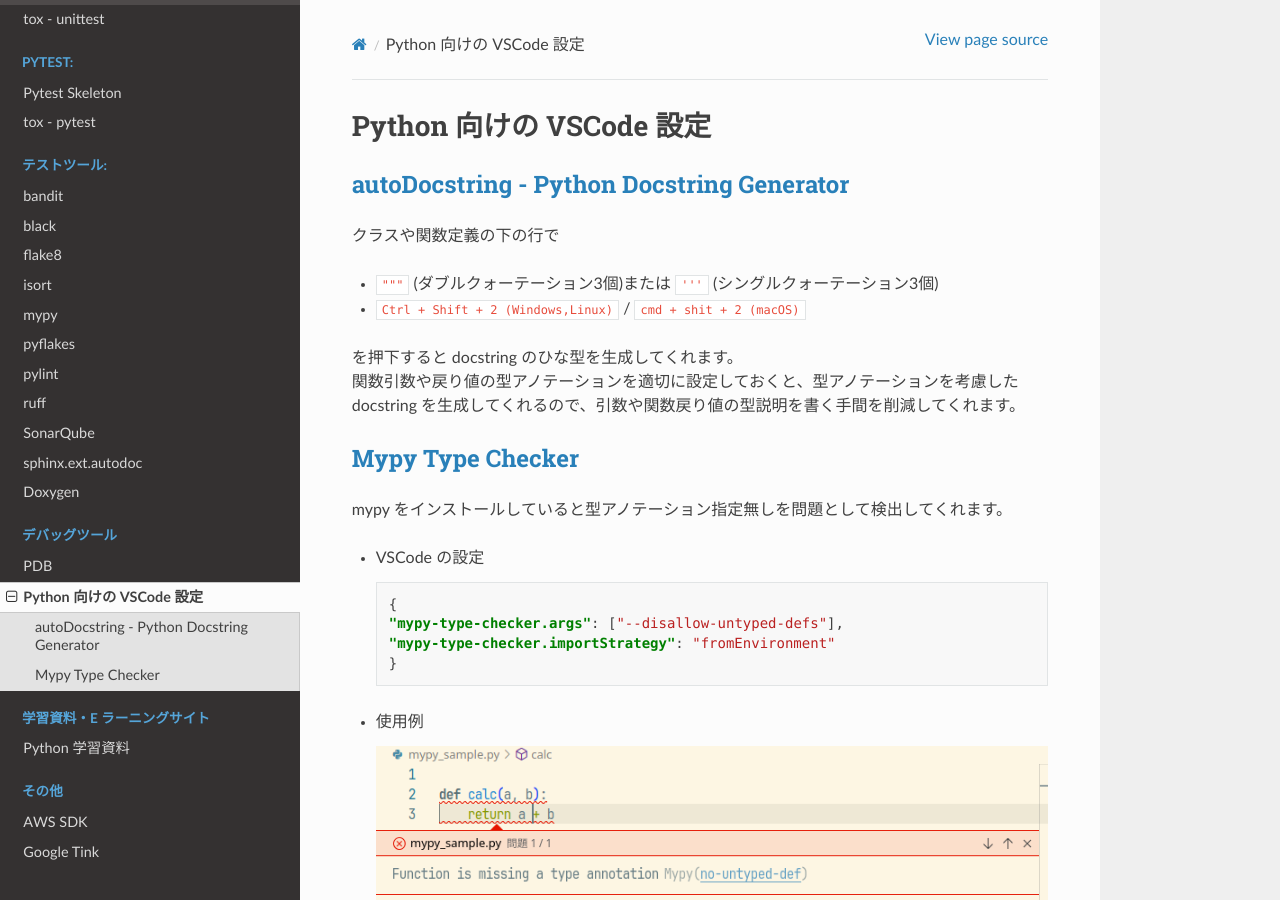
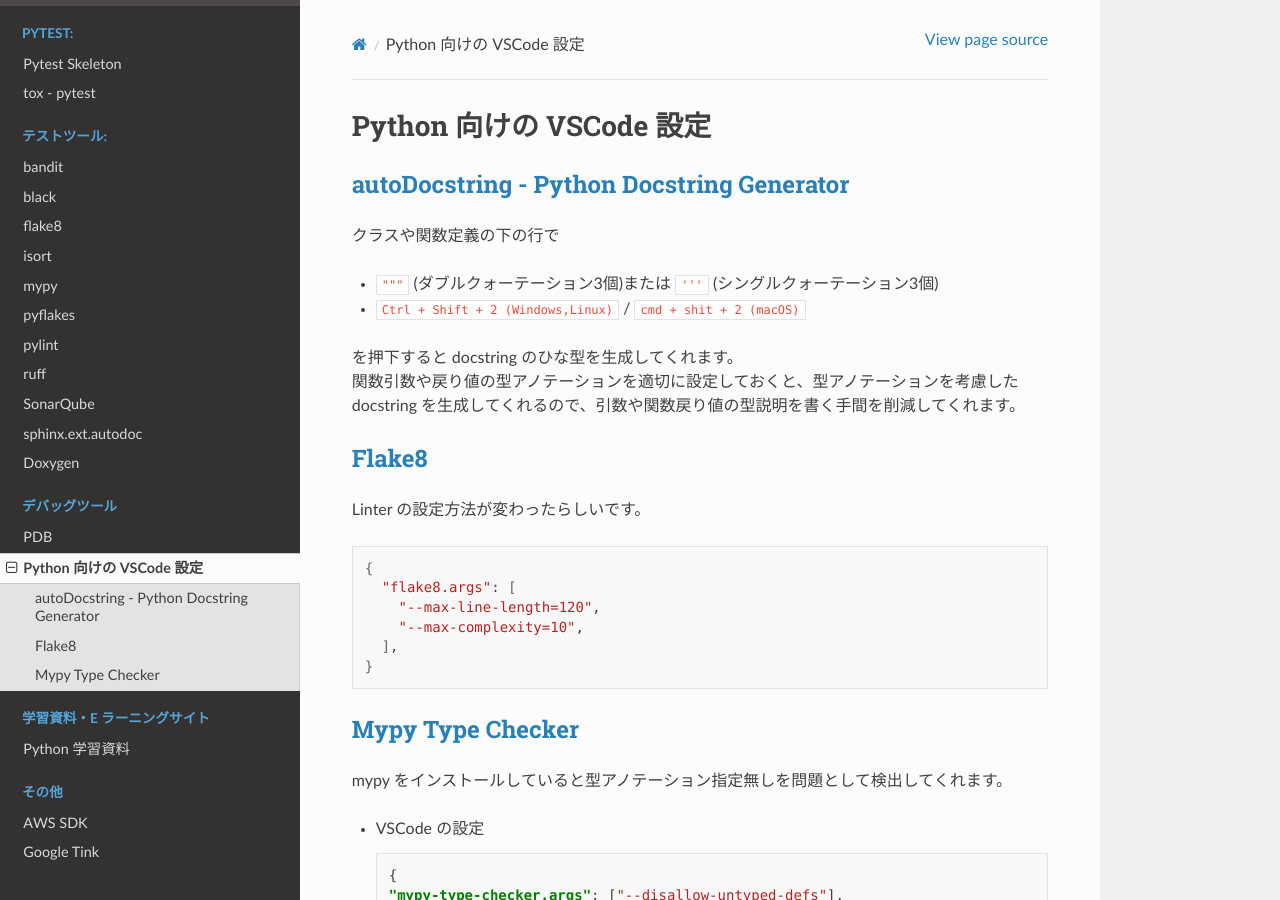
Before and after one commit to nynaka/develop_environment_python, a Sphinx documentation site: the page built from source/tool/vscode.md, in a window 1280 px wide and 900 px high. Built offline with Sphinx 7.4.7 and the Read the Docs theme 2.0.0, drawn with Linux system fonts in a browser that asks for light colours.

Commit message:
VSCodeでflake8の利用方法追加

````diff
--- a/source/tool/vscode.md
+++ b/source/tool/vscode.md
@@ -11,6 +11,19 @@
 を押下すると docstring のひな型を生成してくれます。
 関数引数や戻り値の型アノテーションを適切に設定しておくと、型アノテーションを考慮した docstring を生成してくれるので、引数や関数戻り値の型説明を書く手間を削減してくれます。
 
+
+## [Flake8](https://marketplace.visualstudio.com/items?itemName=ms-python.flake8)
+
+Linter の設定方法が変わったらしいです。
+
+```bash
+{
+  "flake8.args": [
+    "--max-line-length=120",
+    "--max-complexity=10",
+  ],
+}
+```
 
 ## [Mypy Type Checker](https://marketplace.visualstudio.com/items?itemName=ms-python.mypy-type-checker)
 
````
